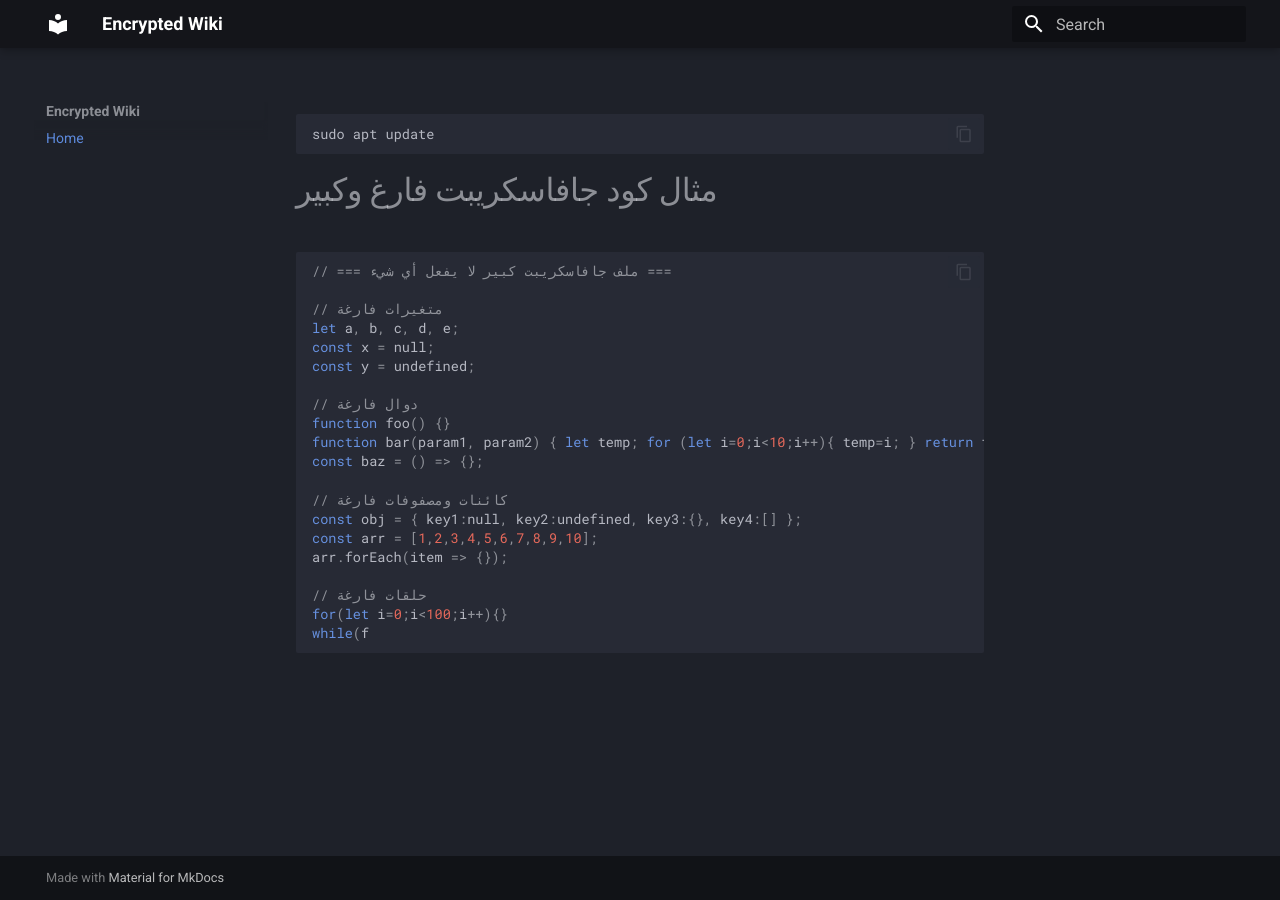
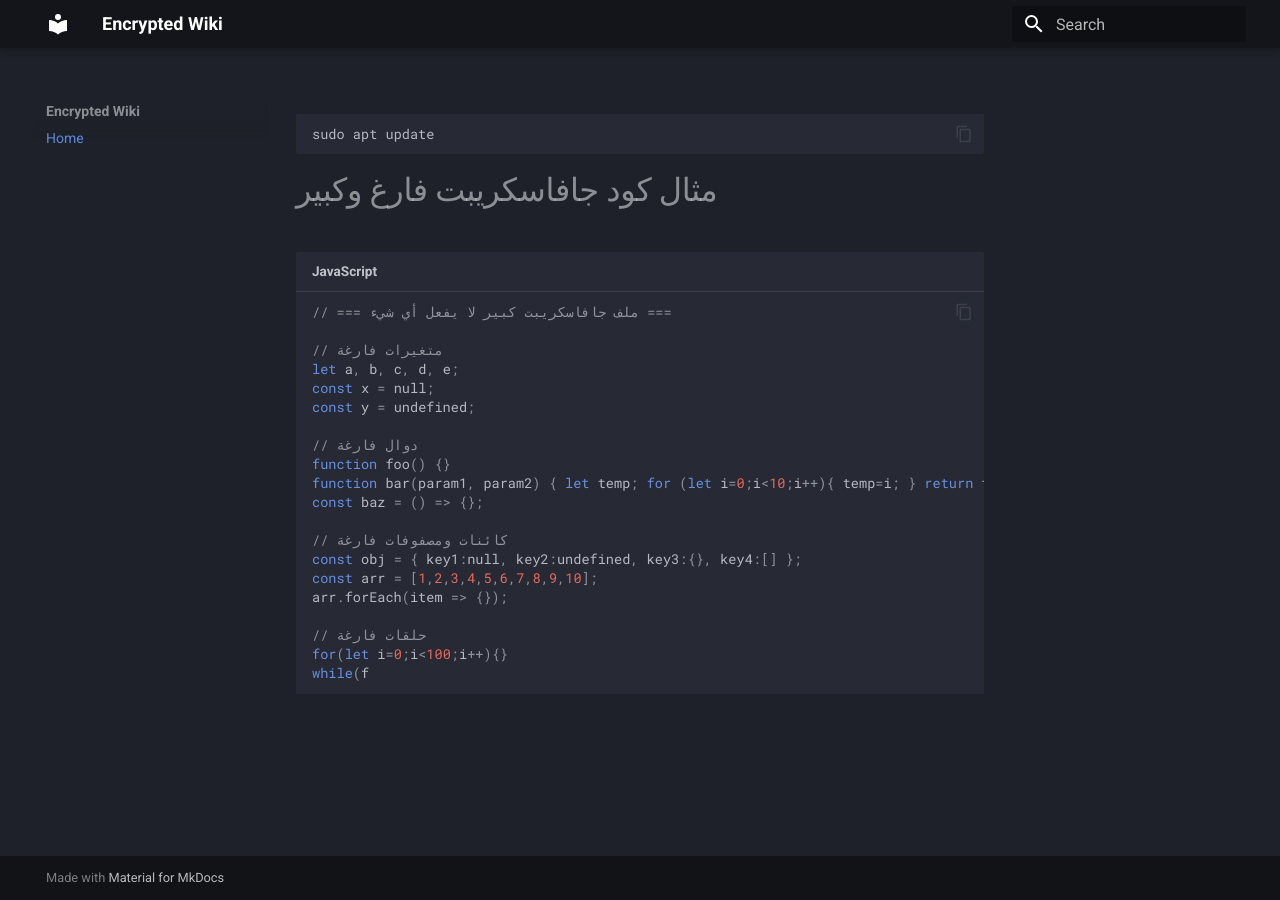
Before and after one commit to MinaSayed/encryptedwiki, an MkDocs documentation site: the page built from docs/index.md, in a window 1280 px wide. Built offline with MkDocs 1.6.1 and Material for MkDocs 9.7.7, drawn with Linux system fonts in a browser that asks for light colours.

Commit message:
Update index.md

````diff
--- a/docs/index.md
+++ b/docs/index.md
@@ -4,7 +4,7 @@ sudo apt update
 
 # مثال كود جافاسكريبت فارغ وكبير
 
-```javascript
+```javascript title="JavaScript"
 // === ملف جافاسكريبت كبير لا يفعل أي شيء ===
 
 // متغيرات فارغة
````
